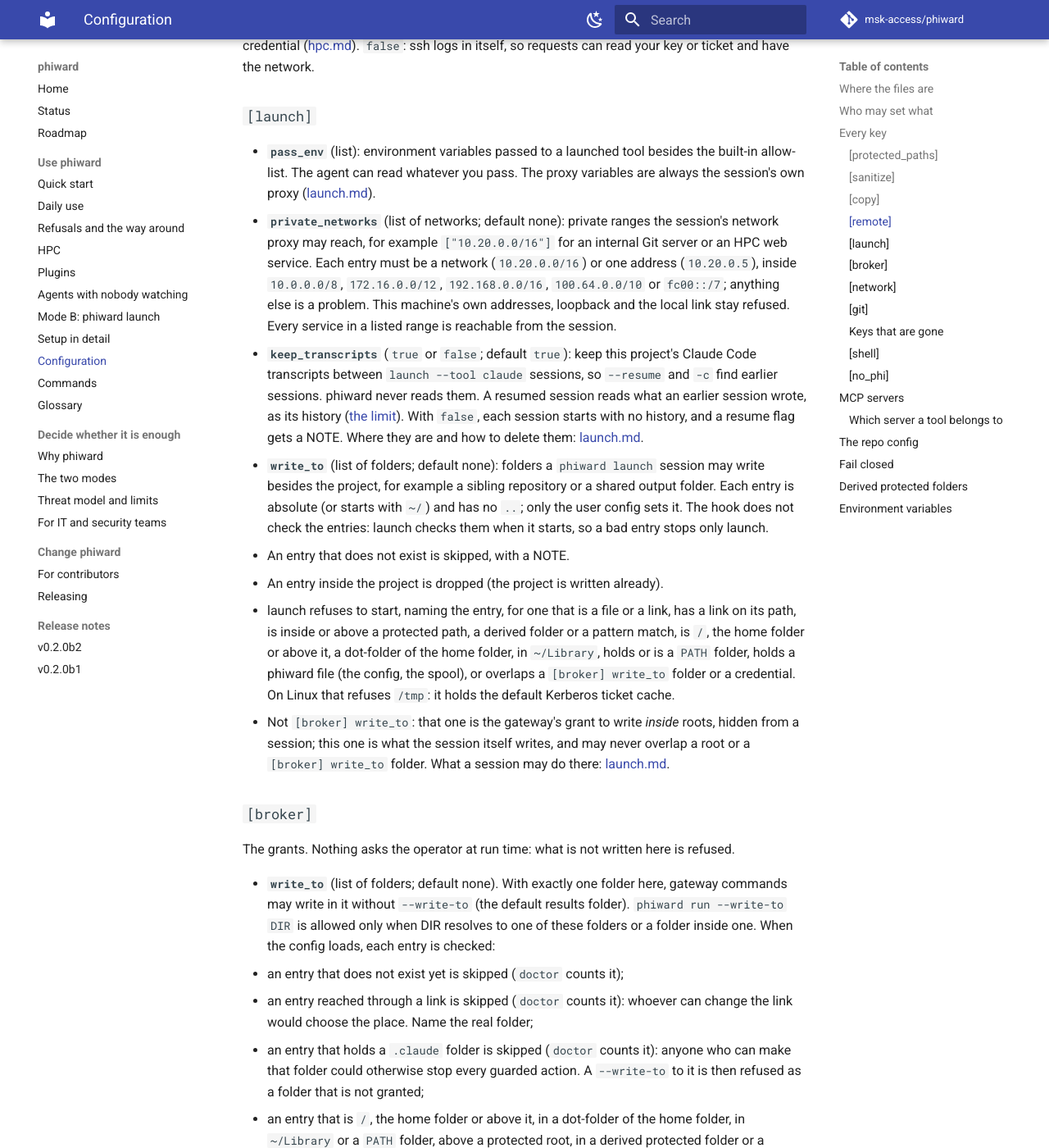
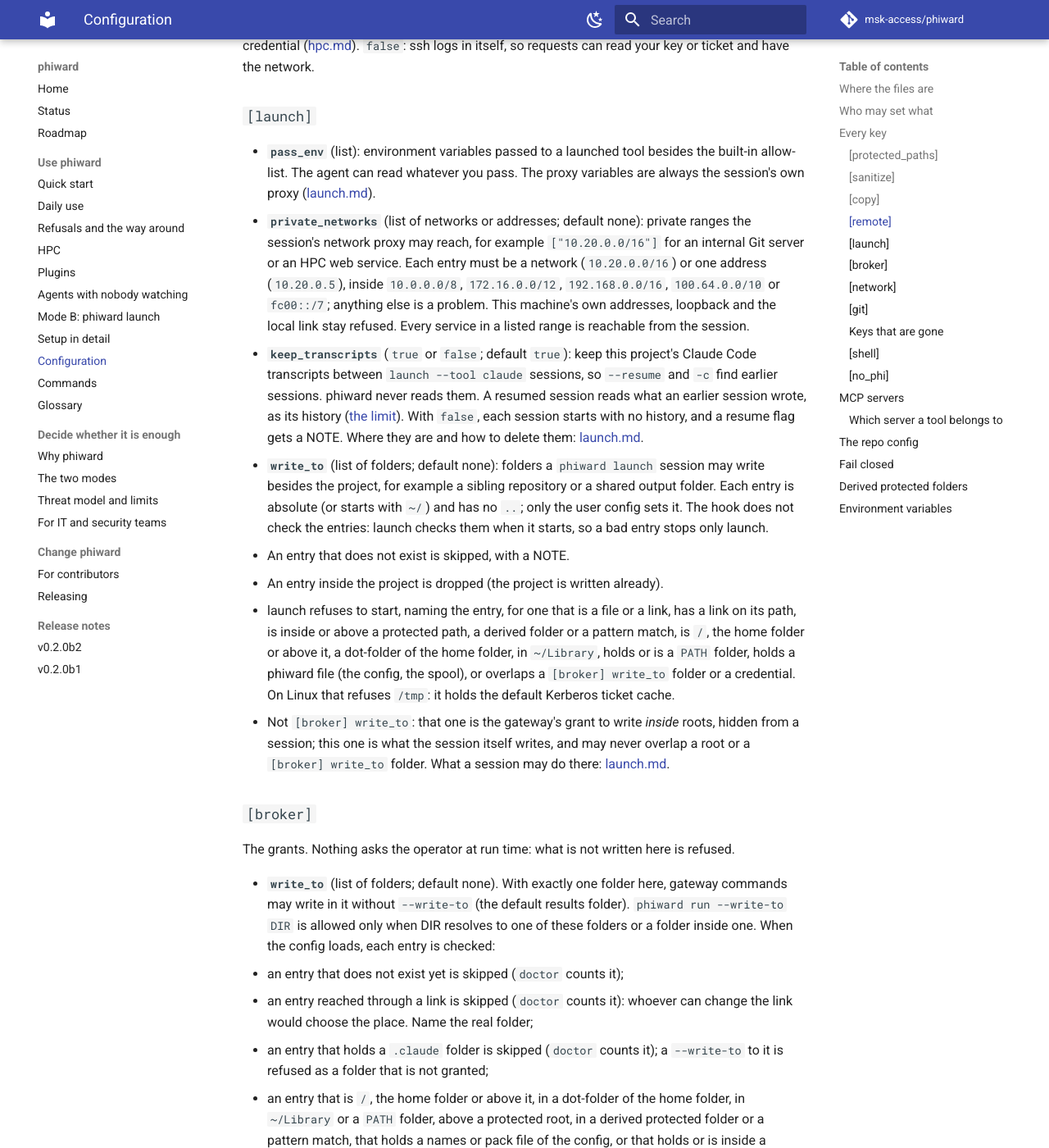
Before and after one commit to msk-access/phiward, an MkDocs documentation site: the page built from docs/configuration.md, in a window 1280 px wide and 1400 px high, scrolled down 10061 px. Shown: the whole window at 82% size. Built offline with MkDocs 1.6.1 and Material for MkDocs 9.7.7, drawn with Linux system fonts in a browser that asks for light colours; comment, search, counter and statistics services are not loaded; the version menu is left out.

Commit message:
docs(configuration): private_networks takes addresses too; the .claude write_to entry by its outcome

```diff
--- a/docs/configuration.md
+++ b/docs/configuration.md
@@ -302,7 +302,7 @@ For `phiward run --remote HOST -- CMD` ([hpc.md](hpc.md)). User config only.
 - **`pass_env`** (list): environment variables passed to a launched tool besides the built-in
   allow-list. The agent can read whatever you pass. The proxy variables are always the session's
   own proxy ([launch.md](launch.md#the-network)).
-- **`private_networks`** (list of networks; default none): private ranges the session's network
+- **`private_networks`** (list of networks or addresses; default none): private ranges the session's network
   proxy may reach, for example `["10.20.0.0/16"]` for an internal Git server or an HPC web
   service. Each entry must be a network (`10.20.0.0/16`) or one address (`10.20.0.5`), inside
   `10.0.0.0/8`, `172.16.0.0/12`, `192.168.0.0/16`, `100.64.0.0/10` or `fc00::/7`; anything else
@@ -342,9 +342,8 @@ The grants. Nothing asks the operator at run time: what is not written here is r
   - an entry that does not exist yet is skipped (`doctor` counts it);
   - an entry reached through a link is skipped (`doctor` counts it): whoever can change the link
     would choose the place. Name the real folder;
-  - an entry that holds a `.claude` folder is skipped (`doctor` counts it): anyone who can make
-    that folder could otherwise stop every guarded action. A `--write-to` to it is then refused
-    as a folder that is not granted;
+  - an entry that holds a `.claude` folder is skipped (`doctor` counts it); a `--write-to` to it
+    is refused as a folder that is not granted;
   - an entry that is `/`, the home folder or above it, in a dot-folder of the home folder, in
     `~/Library` or a `PATH` folder, above a protected root, in a derived protected folder or a
     pattern match, that holds a names or pack file of the config, or that holds or is inside a
```
